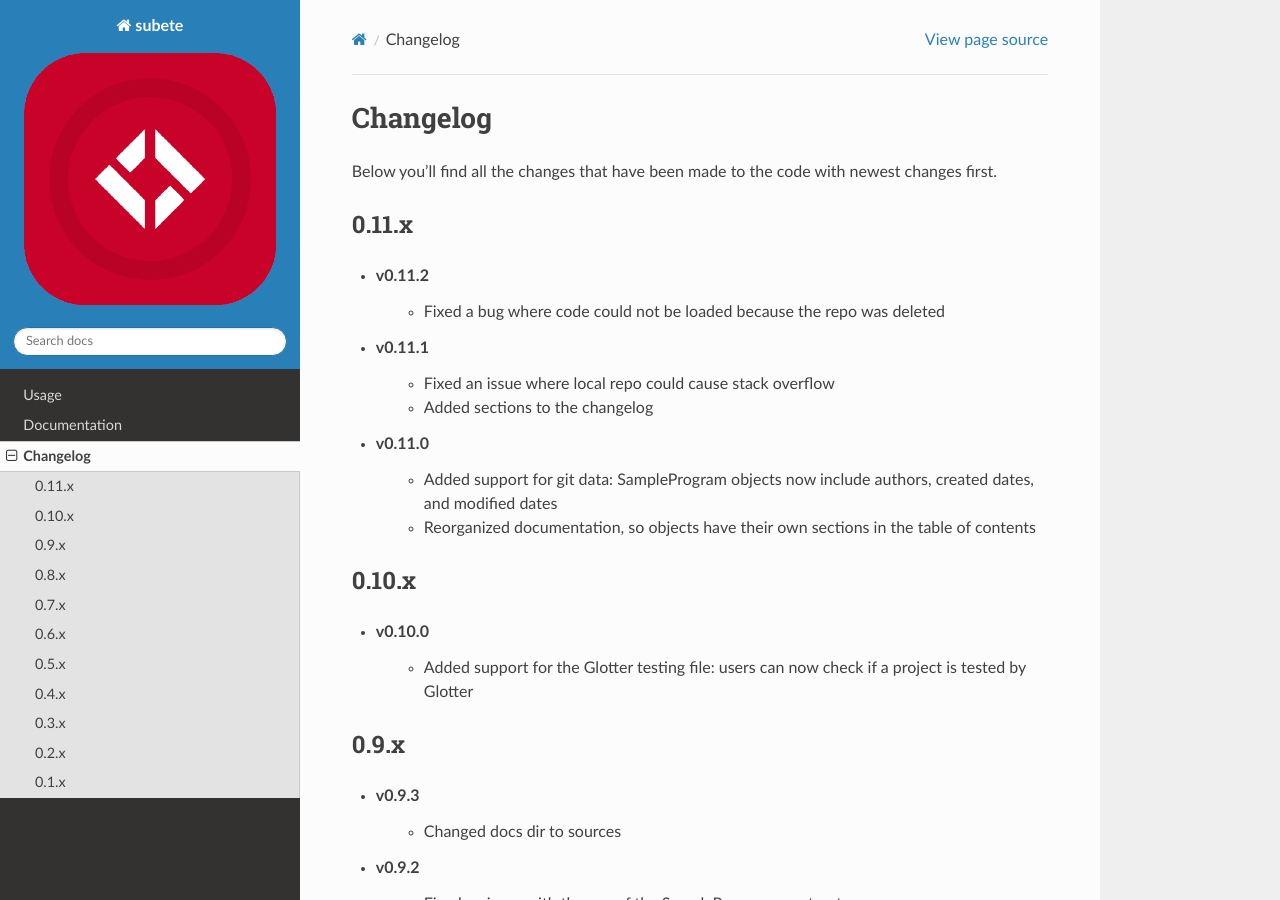
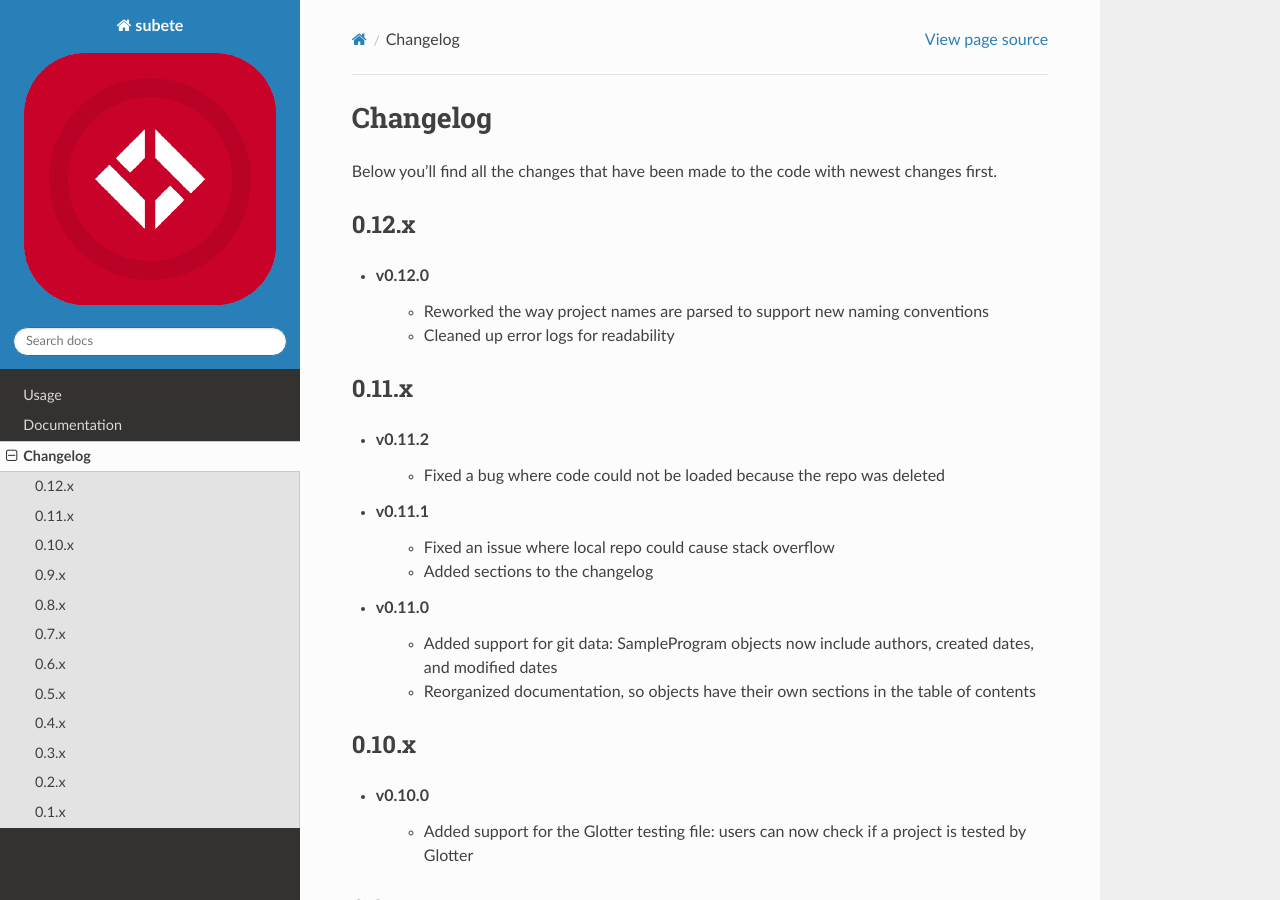
Before and after one commit to TheRenegadeCoder/subete, a Sphinx documentation site: the page built from docs/changelog.rst, in a window 1280 px wide and 900 px high. Built offline with Sphinx 7.4.7 and the Read the Docs theme 2.0.0, drawn with Linux system fonts in a browser that asks for light colours.

Commit message:
Incremented version

```diff
--- a/docs/changelog.rst
+++ b/docs/changelog.rst
@@ -3,6 +3,13 @@ Changelog
 
 Below you'll find all the changes that have been made to the code with
 newest changes first.
+
+0.12.x
+------
+
+* v0.12.0
+    * Reworked the way project names are parsed to support new naming conventions
+    * Cleaned up error logs for readability
 
 0.11.x
 -------
--- a/setup.py
+++ b/setup.py
@@ -12,8 +12,8 @@ with open("README.md", "r") as fh:
     long_description = fh.read()
 
 MAJOR = 0
-MINOR = 11
-PATCH = 2
+MINOR = 12
+PATCH = 0
 
 name = "subete"
 version = f"{MAJOR}.{MINOR}"
```
